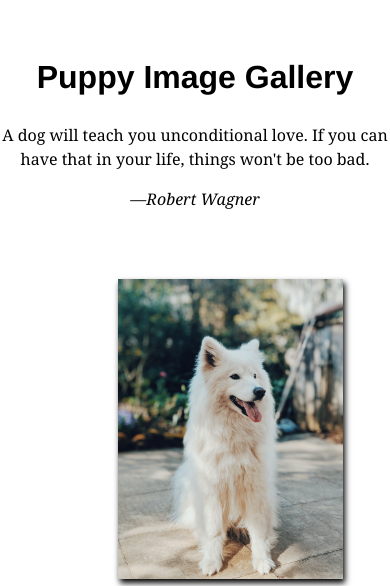
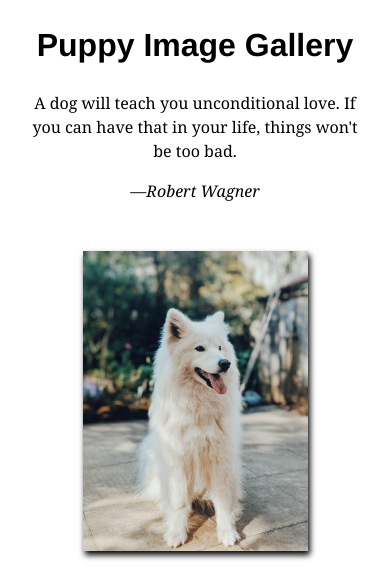
Before and after one commit to necoline/pet-adoption-gallery, a plain HTML site: page index.html in a window 390 px wide. Shown: the top 586 px of the page. Drawn offline with Linux system fonts and the light colour scheme; grey boxes are pictures that could not be loaded.

Commit message:
adds mobile responsive rules

```diff
--- a/assets/styles/site.css
+++ b/assets/styles/site.css
@@ -73,7 +73,7 @@ a {
 #site-content__container {
   display: grid;
   grid-gap: 40px;
-  grid-template-columns: repeat(auto-fill, minmax(300px, 1fr));
+  grid-template-columns: repeat(auto-fill, minmax(250px, 1fr));
   justify-items: center;
   align-items: center;
   margin: 20px 80px;
@@ -156,3 +156,18 @@ a {
   text-align: center;
   margin-top: 60px;
 }
+
+/* Mobile View */
+@media only screen and (max-width: 425px) {
+  .site-header {
+    padding: 0 2rem 2rem 2rem;
+  }
+
+  #site-content__container {
+    margin: 0;
+  }
+
+  .site-content__modal .site-content__modal-content img {
+    max-width: 100%;
+  }
+}
```
